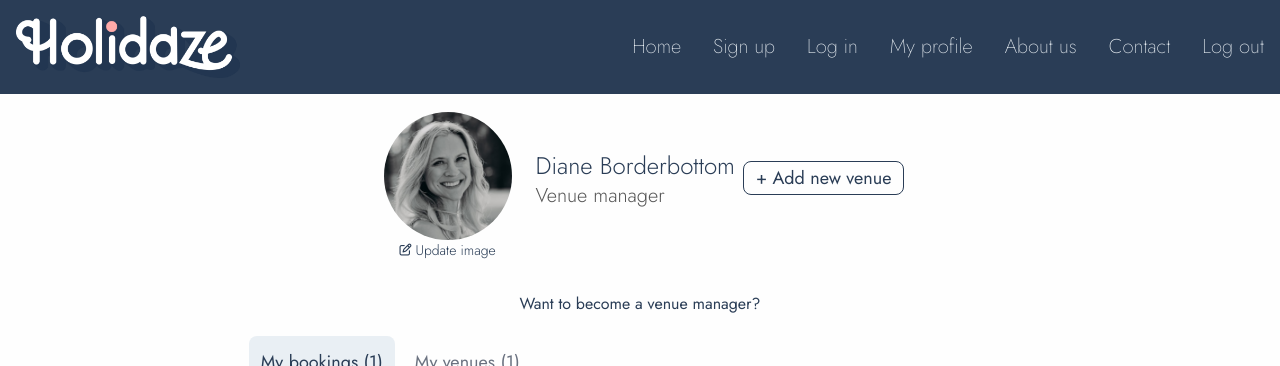
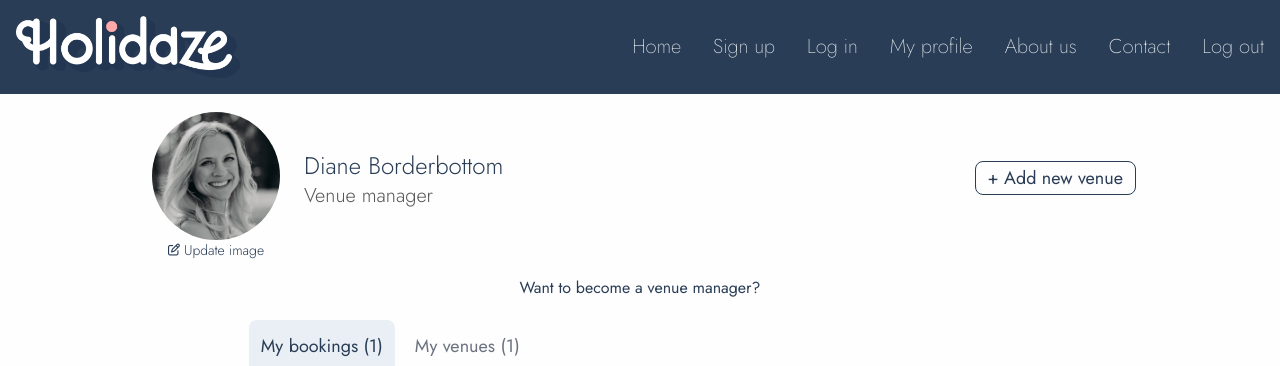
Before and after one commit to CharlotteValset/Holidaze, a React (Vite) app: page /profile in a window 1280 px wide. Shown: the top 366 px of the page. Built offline with nearby package versions, Linux system fonts and the light colour scheme.

Commit message:
adds small design/layout fixes

```diff
--- a/src/components/AddImageForm/index.jsx
+++ b/src/components/AddImageForm/index.jsx
@@ -50,13 +50,14 @@ export const AddImageForm = ({ setImages, errors, isSubmitted }) => {
           </button>
         </div>
       ))}
-      <PrimaryButton
+      <button
         type="button"
         className="border-0 ps-0 text-left hover:bg-light-blue hover:text-dark-blue hover:underline"
         onClick={addNewImageUrl}
       >
-        <i className="fa-solid fa-plus mr-2 text-sm"></i>Add another image
-      </PrimaryButton>
+        <i className="fa-solid fa-plus mr-2 text-sm"></i>
+        Add another image
+      </button>
       {isSubmitted &&
         errors?.images &&
         Array.isArray(errors.images) &&
--- a/src/components/BookVenueNotLoggedIn/index.jsx
+++ b/src/components/BookVenueNotLoggedIn/index.jsx
@@ -14,7 +14,7 @@ export const BookVenueNotLoggedIn = () => {
       <Link
         to="/signUp"
         aria-label="Sign up"
-        className="mx-auto w-40 pb-6 text-center sm:mb-8 sm:w-52"
+        className="mx-auto flex w-40 pb-6 text-center sm:mb-8 sm:w-52"
       >
         <TextLink>
           {" "}
--- a/src/components/ProfileTabs/index.jsx
+++ b/src/components/ProfileTabs/index.jsx
@@ -40,14 +40,16 @@ export const ProfileTabs = () => {
 
       <div className="mb-3 rounded-b-lg rounded-tr-lg bg-light-blue p-3">
         {activeTab === "bookings" && (
-          <div className="flex flex-col gap-6">
+          <div className="flex flex-col gap-10">
             <MyBookings />
             <MyBookings />
             <MyBookings />
           </div>
         )}
         {activeTab === "venues" && (
-          <div className="flex flex-col gap-6">
+          <div className="flex flex-col gap-10">
+            <MyVenues />
+            <MyVenues />
             <MyVenues />
             <MyVenues />
           </div>
--- a/src/components/TextLink/index.jsx
+++ b/src/components/TextLink/index.jsx
@@ -2,11 +2,11 @@ import React from "react";
 
 export const TextLink = ({ onClick, children }) => {
   return (
-    <a
+    <button
       onClick={onClick}
-      className="cursor-pointer text-sm hover:underline sm:text-base"
+      className="cursor-pointer text-center text-sm hover:underline sm:text-base"
     >
       {children}
-    </a>
+    </button>
   );
 };
--- a/src/pages/Profile/index.jsx
+++ b/src/pages/Profile/index.jsx
@@ -12,7 +12,7 @@ export const Profile = () => {
   return (
     <>
       <h1 className="mt-20 text-center text-2xl sm:hidden">My profile</h1>
-      <div className="sm:mx-auto sm:mb-4 sm:mt-12 sm:flex sm:max-w-screen-lg sm:justify-between md:mt-20">
+      <div className="mx-auto flex w-full max-w-screen-lg flex-col sm:mt-16 sm:flex-row sm:justify-around md:mt-20">
         <ProfileInfo />
         <Link
           to="/addEditVenue"
@@ -24,7 +24,7 @@ export const Profile = () => {
       </div>
       <div className="mb-4 flex justify-center">
         <TextLink onClick={() => setIsModalOpen(true)}>
-          Want to become a venue manager?
+          <p>Want to become a venue manager?</p>
         </TextLink>{" "}
         {isModalOpen && (
           <Modal
```
